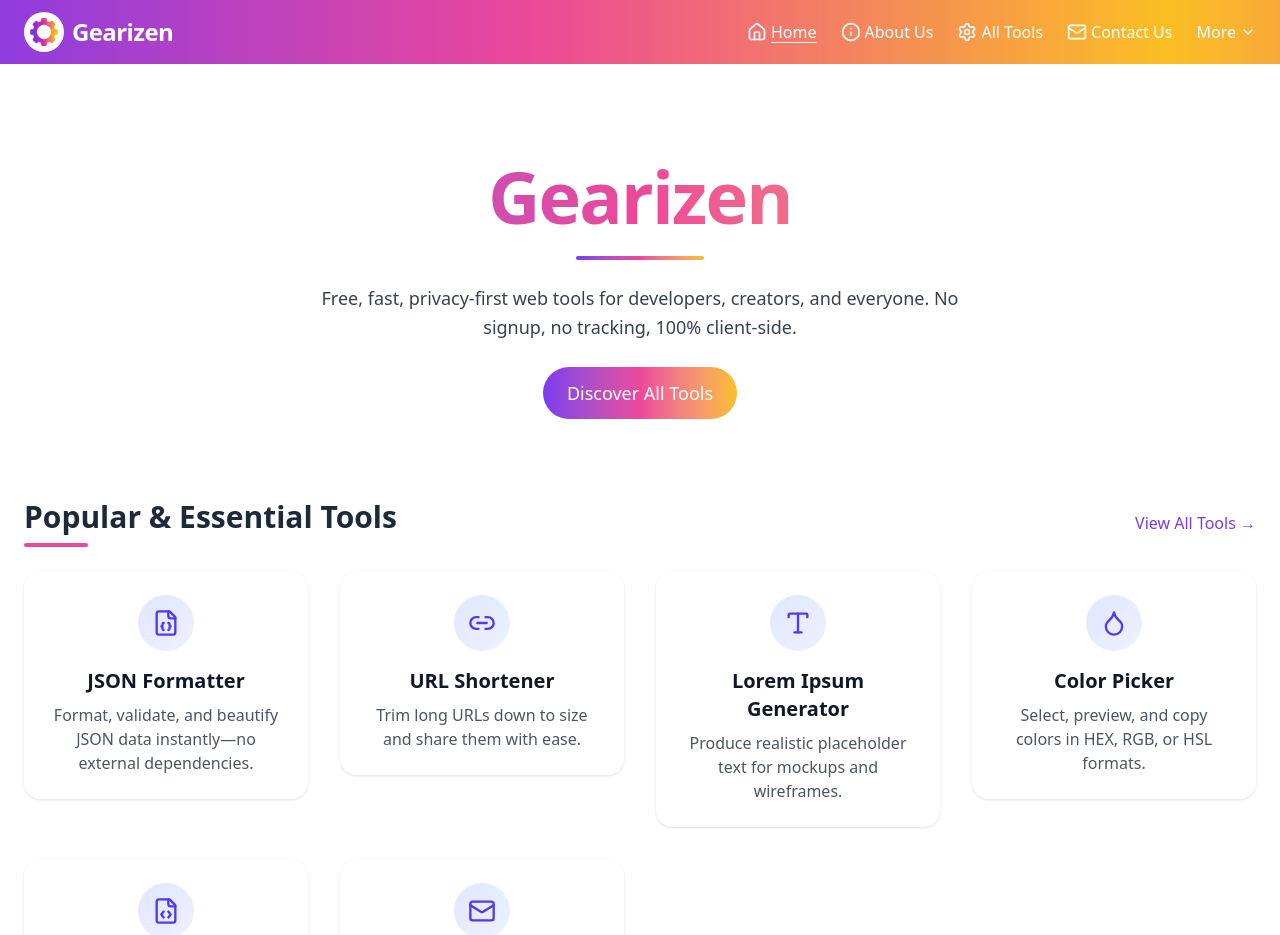
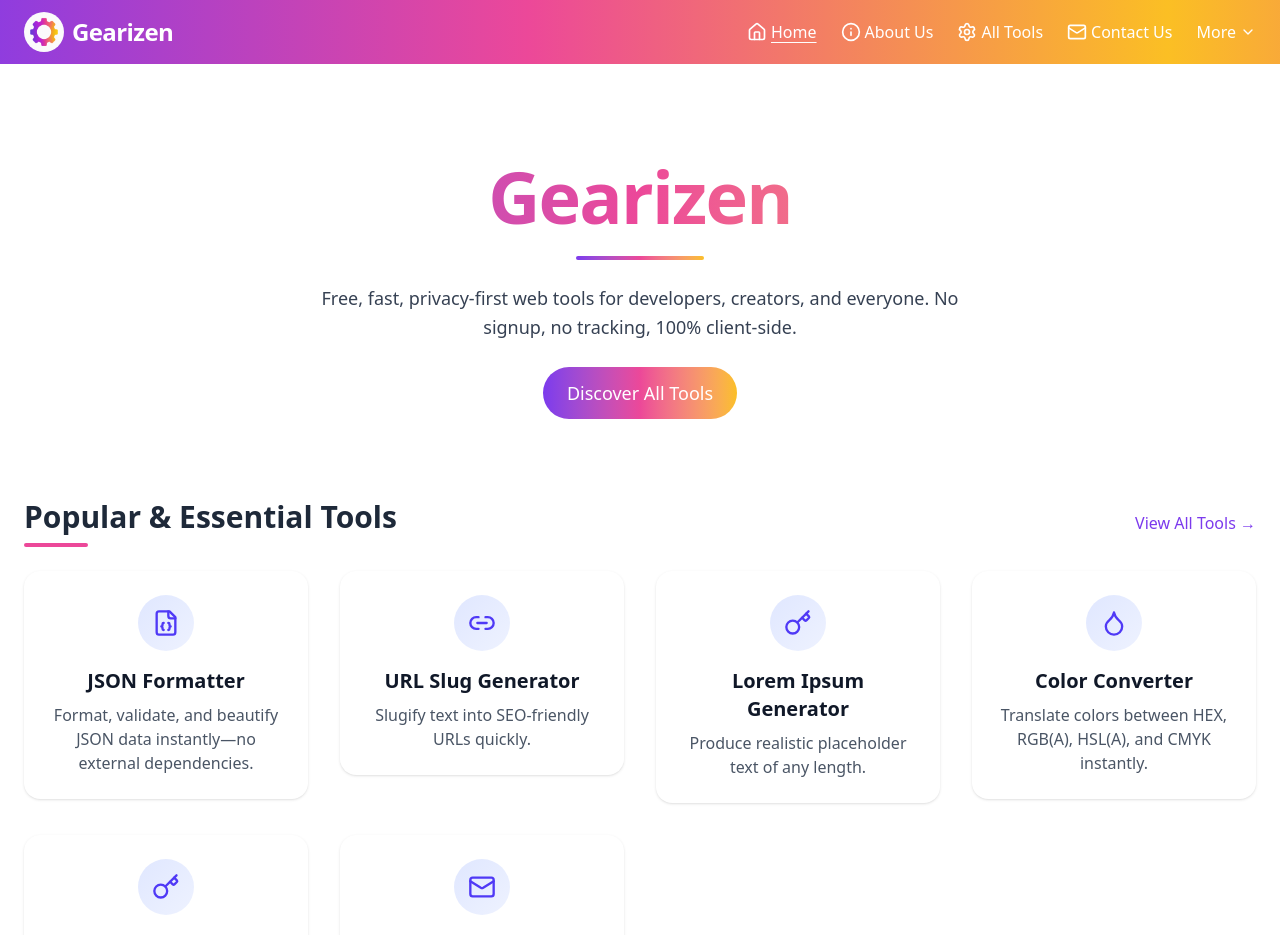
Before and after one commit to tahir-ozcan/gearizen, a Next.js app: page / in a window 1280 px wide. Shown: the top 935 px of the page. Built offline with nearby package versions, Linux system fonts and the light colour scheme.

Commit message:
Fix tool links and sitemap

```diff
--- a/components/Footer.tsx
+++ b/components/Footer.tsx
@@ -40,10 +40,10 @@ export default function Footer() {
 
   const popularTools: LinkItem[] = [
     { label: "JSON Formatter", href: "/tools/json-formatter" },
-    { label: "URL Shortener", href: "/tools/url-shortener" },
-    { label: "Lorem Ipsum Generator", href: "/tools/lorem-ipsum" },
-    { label: "Color Picker", href: "/tools/color-picker" },
-    { label: "Markdown Editor", href: "/tools/markdown-editor" },
+    { label: "URL Slug Generator", href: "/tools/slug-generator" },
+    { label: "Lorem Ipsum Generator", href: "/tools/lorem-ipsum-generator" },
+    { label: "Color Converter", href: "/tools/color-converter" },
+    { label: "Markdown Converter", href: "/tools/markdown-converter" },
   ];
 
   const legalLinks: LinkItem[] = [
--- a/data/home.json
+++ b/data/home.json
@@ -13,28 +13,28 @@
       "description": "Format, validate, and beautify JSON data instantly—no external dependencies."
     },
     {
-      "href": "/tools/url-shortener",
+      "href": "/tools/slug-generator",
       "icon": "Link2",
-      "title": "URL Shortener",
-      "description": "Trim long URLs down to size and share them with ease."
+      "title": "URL Slug Generator",
+      "description": "Slugify text into SEO-friendly URLs quickly."
     },
     {
-      "href": "/tools/lorem-ipsum",
-      "icon": "Type",
+      "href": "/tools/lorem-ipsum-generator",
+      "icon": "AlignLeft",
       "title": "Lorem Ipsum Generator",
-      "description": "Produce realistic placeholder text for mockups and wireframes."
+      "description": "Produce realistic placeholder text of any length."
     },
     {
-      "href": "/tools/color-picker",
+      "href": "/tools/color-converter",
       "icon": "Droplet",
-      "title": "Color Picker",
-      "description": "Select, preview, and copy colors in HEX, RGB, or HSL formats."
+      "title": "Color Converter",
+      "description": "Translate colors between HEX, RGB(A), HSL(A), and CMYK instantly."
     },
     {
-      "href": "/tools/markdown-editor",
-      "icon": "FileCode",
-      "title": "Markdown Editor",
-      "description": "Write and preview Markdown in real time with live syntax highlighting."
+      "href": "/tools/markdown-converter",
+      "icon": "BookOpen",
+      "title": "Markdown Converter",
+      "description": "Live-edit Markdown and copy clean HTML output."
     },
     {
       "href": "/contact",
--- a/data/tools.json
+++ b/data/tools.json
@@ -31,16 +31,16 @@
       "description": "Shrink JPEG & PNG files while keeping visual fidelity."
     },
     {
-      "href": "/tools/contrast-checker",
+      "href": "/tools/color-contrast-checker",
       "icon": "Eye",
       "title": "Contrast Checker",
       "description": "Verify WCAG-compliant contrast ratios for your designs."
     },
     {
-      "href": "/tools/color-picker",
+      "href": "/tools/color-converter",
       "icon": "Palette",
-      "title": "Color Picker",
-      "description": "Sample and fine-tune colors with a live preview."
+      "title": "Color Converter",
+      "description": "Translate colors between HEX, RGB(A), HSL(A), and CMYK instantly."
     },
     {
       "href": "/tools/base64-encoder-decoder",
@@ -67,7 +67,7 @@
       "description": "Compare two text blocks and highlight changes."
     },
     {
-      "href": "/tools/timestamp-converter",
+      "href": "/tools/unix-timestamp-converter",
       "icon": "CalendarCheck2",
       "title": "Timestamp Converter",
       "description": "Convert UNIX timestamps to readable dates and back."
@@ -199,7 +199,7 @@
       "description": "Convert numbers between binary, decimal, hex & more."
     },
     {
-      "href": "/tools/hash-generator",
+      "href": "/tools/sha-hash-generator",
       "icon": "Hash",
       "title": "Hash Generator",
       "description": "Create MD5, SHA-1 & SHA-256 hashes on the fly."
```
Also changed, not shown: 1 other file (tests, documents, lock files or other folders).
